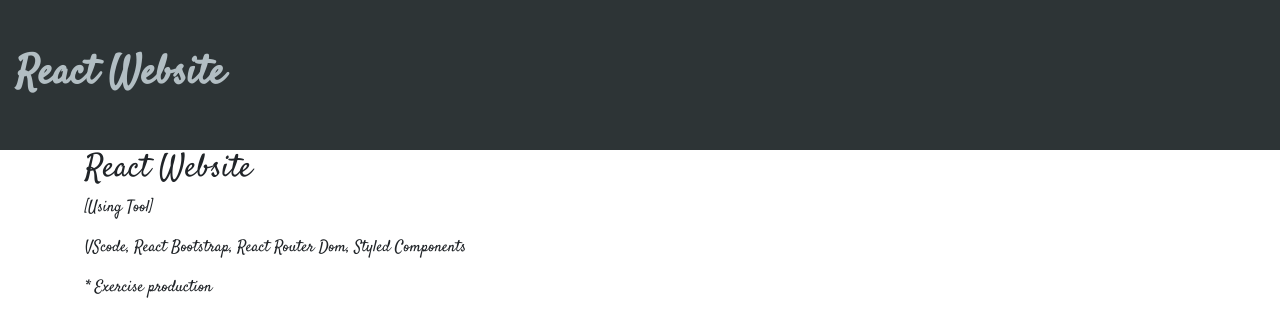
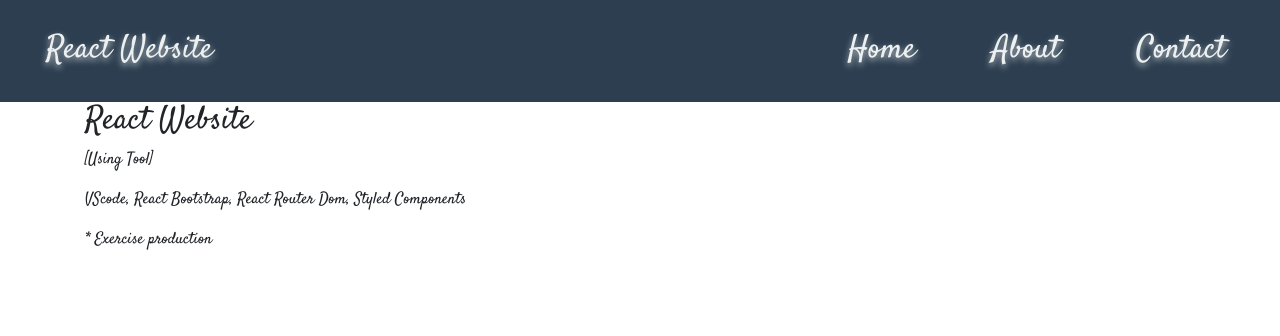
Before and after one commit to PortableSAM/react-website, a React (Create React App) app: page / in a window 1280 px wide. Shown: the top 336 px of the page. Built offline with nearby package versions, Linux system fonts and the light colour scheme; the HTML template or start-up script is replaced by a standard one; a web font is replaced by a local one.

Commit message:
Modified completion

```diff
--- a/src/components/NavigationBar.js
+++ b/src/components/NavigationBar.js
@@ -1,26 +1,50 @@
 import React from 'react';
-import { Nav, Navbar, NavDropdown } from 'react-bootstrap';
+import { Nav, Navbar } from 'react-bootstrap';
 import styled from 'styled-components';
 
 const Styles = styled.div`
-	background-color: #2d3436;
-	height: 150px;
-	display: flex;
-	align-items: center;
+	.navbar {
+		background-color: #2c3e50;
+	}
 
-	.brand {
-		color: #b2bec3;
-		font-size: 2.5rem;
-		font-weight: bold;
+	.navbar-brand,
+	.navbar-nav .nav-link {
+		color: #ecf0f1;
+		font-size: 2em;
+		margin: 10px 30px;
+		text-shadow: 0 3px 6px #bdc3c7;
+
+		&:hover {
+			color: #c8d6e5;
+		}
+
+		&:after {
+			content: '';
+			height: 2px;
+			width: 0;
+			background: #c8d6e5;
+			display: block;
+			transition: width 0.5s;
+		}
+		&:hover::after {
+			transform: width;
+			width: 100%;
+		}
 	}
 `;
 
 export const NavigationBar = () => (
 	<Styles>
-		<Navbar expand="lg">
-			<Navbar.Brand href="/" className="brand">
-				React Website
-			</Navbar.Brand>
+		<Navbar expand="lg" variant="dark">
+			<Navbar.Brand href="/">React Website</Navbar.Brand>
+			<Navbar.Toggle aria-controls="basic-navbar-nav" />
+			<Navbar.Collapse id="basic-navbar-nav">
+				<Nav className="ml-auto">
+					<Nav.Link href="/">Home</Nav.Link>
+					<Nav.Link href="/about">About</Nav.Link>
+					<Nav.Link href="/contact">Contact</Nav.Link>
+				</Nav>
+			</Navbar.Collapse>
 		</Navbar>
 	</Styles>
 );
```
